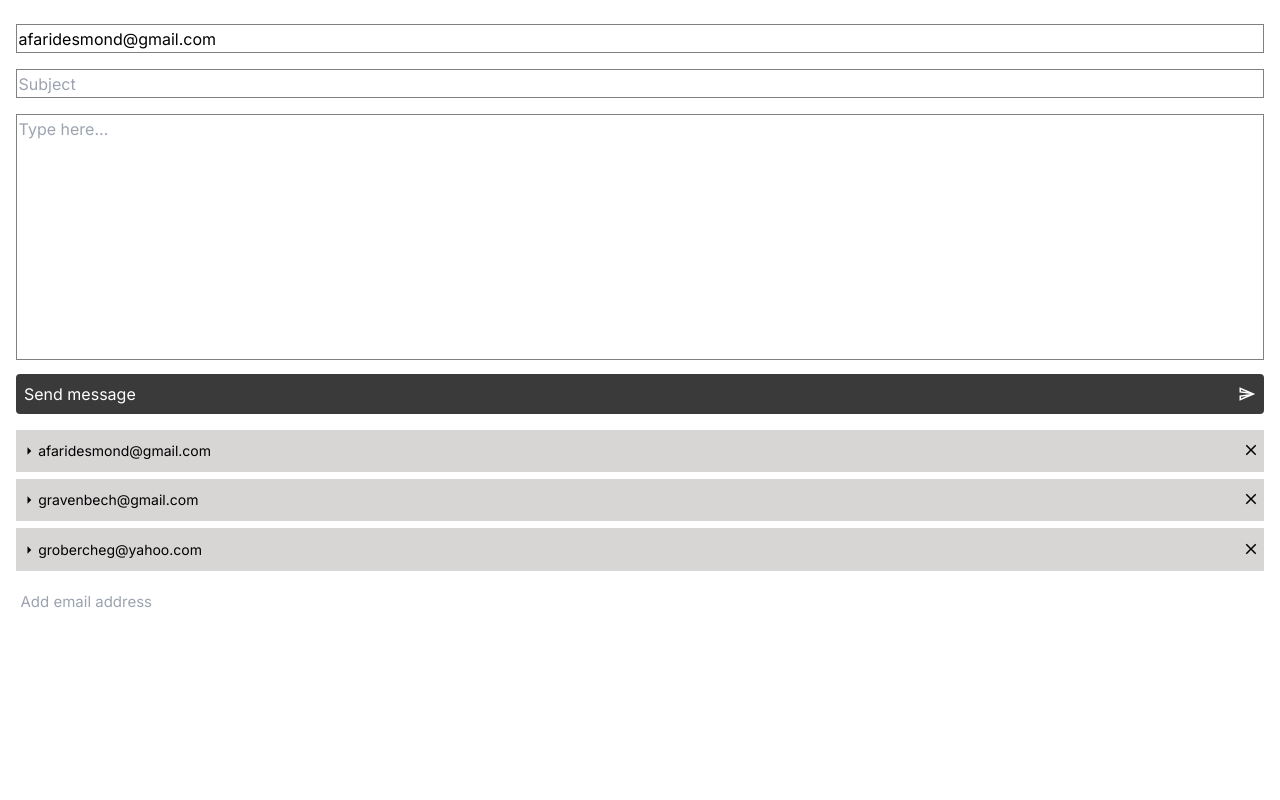
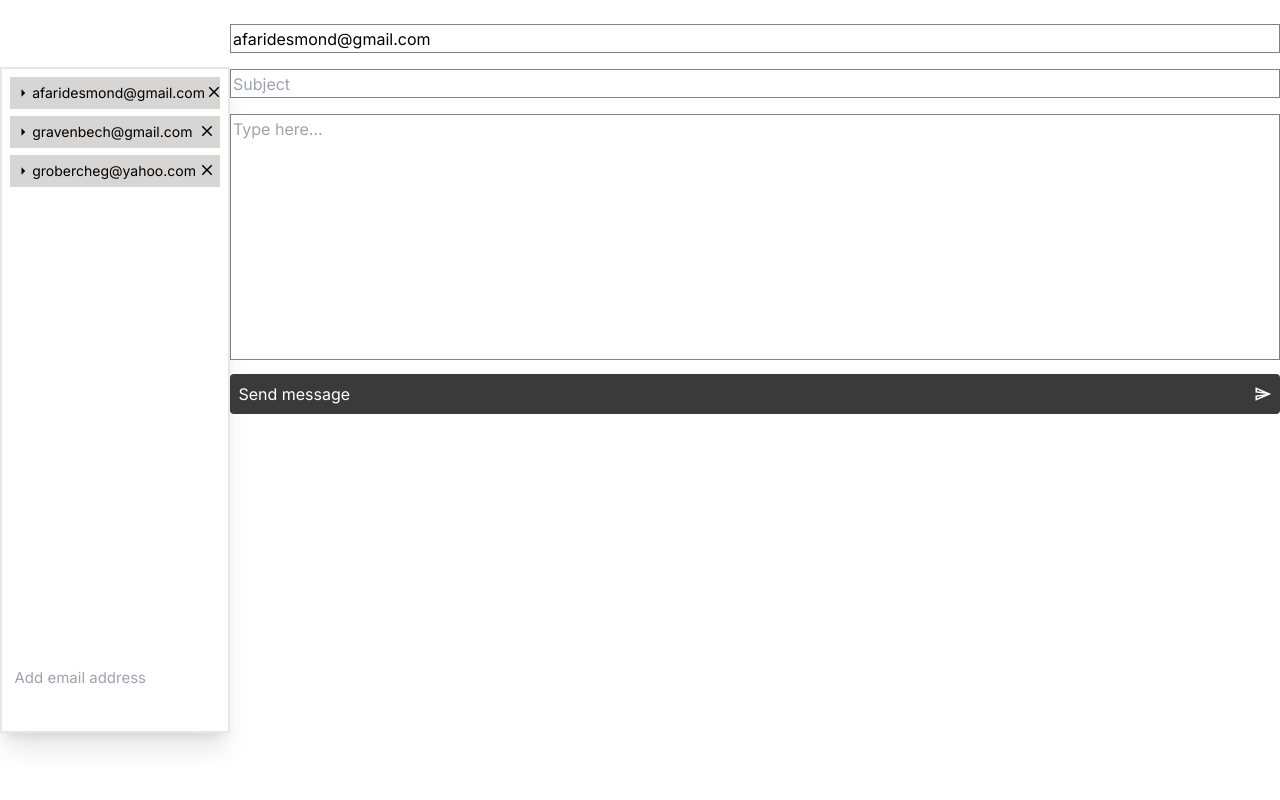
Before and after one commit to des-afari/sending_emails_with_python, a Django app: page / in a window 1280 px wide. Run offline with Django 4.2, Linux system fonts and the light colour scheme; data comes from the database, SQL or seed files in the repository; both versions use the stored data as it was after the commit.

Commit message:
left side on laptop screen styling done

```diff
--- a/static/css/main.css
+++ b/static/css/main.css
@@ -562,17 +562,16 @@ video {
   position: static;
 }
 
-.grid {
-  display: grid;
-}
-
 .hidden {
   display: none;
 }
 
-.bg-red-500 {
-  --tw-bg-opacity: 1;
-  background-color: rgb(239 68 68 / var(--tw-bg-opacity));
+.cursor-default {
+  cursor: default;
+}
+
+.border-2 {
+  border-width: 2px;
 }
 
 .text-sm {
@@ -584,3 +583,115 @@ video {
   --tw-text-opacity: 1;
   color: rgb(185 28 28 / var(--tw-text-opacity));
 }
+
+@media (min-width: 1024px) {
+  .lg\:mx-2 {
+    margin-left: 0.5rem;
+    margin-right: 0.5rem;
+  }
+
+  .lg\:mt-2 {
+    margin-top: 0.5rem;
+  }
+
+  .lg\:ml-8 {
+    margin-left: 2rem;
+  }
+
+  .lg\:ml-2 {
+    margin-left: 0.5rem;
+  }
+
+  .lg\:ml-4 {
+    margin-left: 1rem;
+  }
+
+  .lg\:ml-3\.5 {
+    margin-left: 0.875rem;
+  }
+
+  .lg\:ml-3 {
+    margin-left: 0.75rem;
+  }
+
+  .lg\:flex {
+    display: flex;
+  }
+
+  .lg\:h-screen {
+    height: 100vh;
+  }
+
+  .lg\:h-5\/6 {
+    height: 83.333333%;
+  }
+
+  .lg\:w-full {
+    width: 100%;
+  }
+
+  .lg\:flex-col {
+    flex-direction: column;
+  }
+
+  .lg\:items-center {
+    align-items: center;
+  }
+
+  .lg\:justify-center {
+    justify-content: center;
+  }
+
+  .lg\:overflow-y-auto {
+    overflow-y: auto;
+  }
+
+  .lg\:border-2 {
+    border-width: 2px;
+  }
+
+  .lg\:bg-white {
+    --tw-bg-opacity: 1;
+    background-color: rgb(255 255 255 / var(--tw-bg-opacity));
+  }
+
+  .lg\:bg-neutral-300 {
+    --tw-bg-opacity: 1;
+    background-color: rgb(212 212 212 / var(--tw-bg-opacity));
+  }
+
+  .lg\:bg-red-600 {
+    --tw-bg-opacity: 1;
+    background-color: rgb(220 38 38 / var(--tw-bg-opacity));
+  }
+
+  .lg\:bg-green-600 {
+    --tw-bg-opacity: 1;
+    background-color: rgb(22 163 74 / var(--tw-bg-opacity));
+  }
+
+  .lg\:px-0 {
+    padding-left: 0px;
+    padding-right: 0px;
+  }
+
+  .lg\:py-1\.5 {
+    padding-top: 0.375rem;
+    padding-bottom: 0.375rem;
+  }
+
+  .lg\:py-1 {
+    padding-top: 0.25rem;
+    padding-bottom: 0.25rem;
+  }
+
+  .lg\:pt-0 {
+    padding-top: 0px;
+  }
+
+  .lg\:shadow-xl {
+    --tw-shadow: 0 20px 25px -5px rgb(0 0 0 / 0.1), 0 8px 10px -6px rgb(0 0 0 / 0.1);
+    --tw-shadow-colored: 0 20px 25px -5px var(--tw-shadow-color), 0 8px 10px -6px var(--tw-shadow-color);
+    box-shadow: var(--tw-ring-offset-shadow, 0 0 #0000), var(--tw-ring-shadow, 0 0 #0000), var(--tw-shadow);
+  }
+}
--- a/static/css/misc.css
+++ b/static/css/misc.css
@@ -89,3 +89,34 @@ ul > li > p{
 #id_email:focus{
     outline: none;
 }
+
+@media screen and (min-width: 600px) {
+    main{
+        padding: .8em 3em;
+    }
+}
+
+@media screen and (min-width: 1024px) {
+    main{
+        grid:
+            'email-sender email';
+        grid-template-columns: 18% 1fr;
+    }
+
+    .recipients_container{
+        display: grid;
+        grid-template-rows: 87% 10%;
+        row-gap: 3%;
+    }
+
+    .recipients_form{
+        display: flex;
+        justify-content: center;
+        align-items: center;
+    }
+
+    #id_email{
+        margin: 0;
+        margin-left: .5rem;
+    }
+}
--- a/templates/index.html
+++ b/templates/index.html
@@ -13,13 +13,13 @@
     <link href="https://fonts.googleapis.com/css2?family=Inter:wght@400;600;800&display=swap" rel="stylesheet">
 </head>
 <body>
-    <main>
-    <div class="email-sender">
-        <div class="text-sm">
-            <ul>
+    <main class="lg:h-screen lg:pt-0 lg:px-0">
+    <div class="email-sender lg:h-screen lg:flex lg:justify-center lg:items-center">
+        <div class="recipients_container text-sm lg:h-5/6 lg:shadow-xl lg:w-full lg:border-2">
+            <ul class="lg:mx-2 lg:mt-2 lg:overflow-y-auto">
                 {% for recipient in recipients %}
-                <li>
-                    <p>
+                <li class="lg:py-1.5">
+                    <p class="cursor-default">
                         <svg xmlns="http://www.w3.org/2000/svg" height="18px" viewBox="0 0 24 24" width="18px" fill="#000000"><path d="M0 0h24v24H0V0z" fill="none"/><path d="M10 17l5-5-5-5v10z"/></svg>
                         {{recipient.email}}
                     </p>
@@ -28,16 +28,18 @@
                     </a>
                 </li>
                 {% endfor %}
+            </ul>
+            <div class="lg:flex lg:flex-col">
+                <form action="" method="POST" class="recipients_form">
+                    {% csrf_token %}
+                    {{recipientForm}}
+                    <input type="submit" name="submit-email-address" hidden>
+                </form>
+                {% for message in messages %}
+                <small class="text-red-700 lg:ml-3.5"> {{message}} </small>
+                {% endfor %}
             </div>
-            <form action="" method="POST">
-                {% csrf_token %}
-                {{recipientForm}}
-                <input type="submit" name="submit-email-address" hidden>
-            </form>
-            {% for message in messages %}
-            <small class="text-red-700"> {{message}} </small>
-            {% endfor %}
-        </dir>
+        </div>
     </div>
     <div class="email">
         <form action="" method="POST">
```
Also changed, not shown: db.sqlite3.
